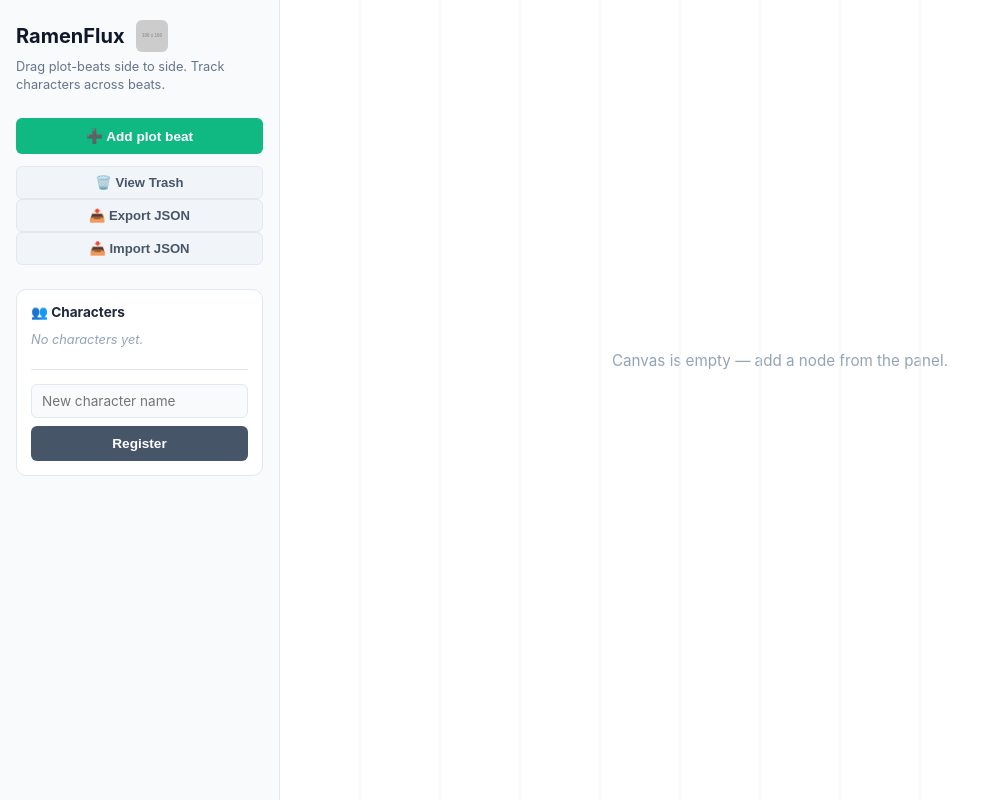
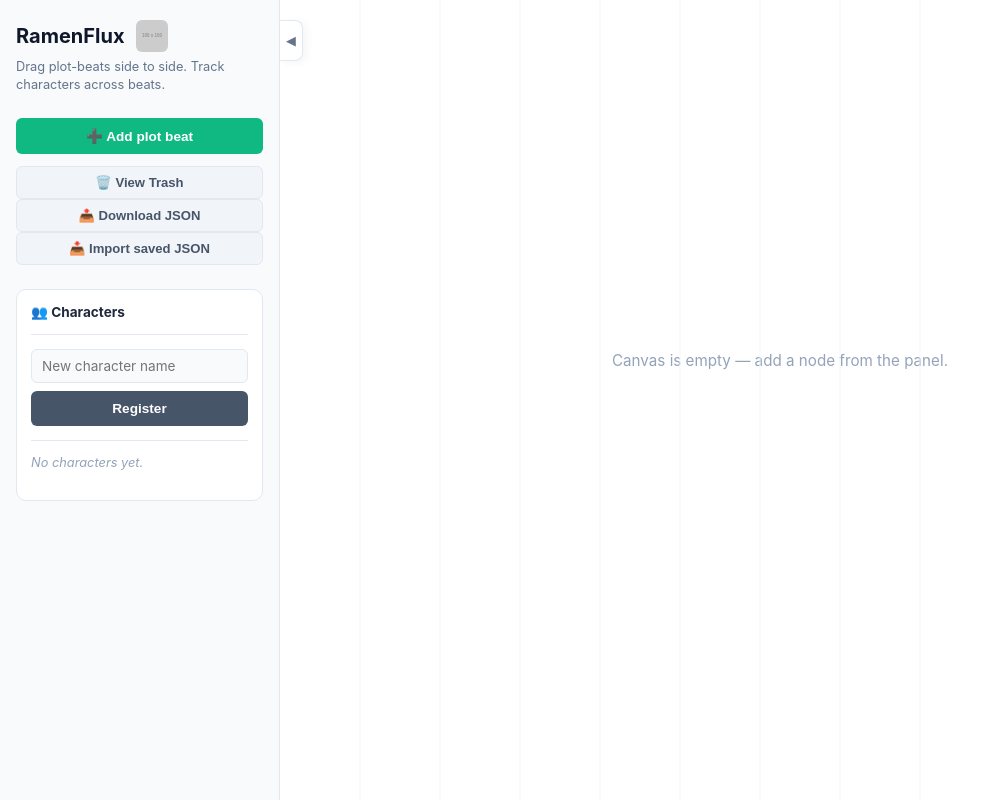
Before and after one commit to JohnnyWeymouth/RamenFlux, a Vue app: page / in a window 1280 px wide. Shown: the whole page, without its empty margins (0-990 px from the left). Built offline with nearby package versions, Linux system fonts and the light colour scheme.

Commit message:
css to expand and minimize sidebar. Re-order character section of sidebar, add extra padding to bottom of sidebar

```diff
--- a/src/App.vue
+++ b/src/App.vue
@@ -14,6 +14,7 @@ const activeId    = ref<string | null>(null)
 const newCharName = ref('')
 const charToAdd   = ref('')
 const modalNewCharName = ref('')
+const isSidebarOpen = ref(true)
 
 // Modal states
 const isModalOpen = ref(false)
@@ -286,21 +287,42 @@ function onImport(e: Event) {
 <template>
   <div class="layout">
 
-    <aside class="panel">
+    <button
+      class="sidebar-toggle"
+      :class="{ 'is-collapsed': !isSidebarOpen }"
+      @click="isSidebarOpen = !isSidebarOpen"
+      title="Toggle sidebar"
+    >
+      {{ isSidebarOpen ? '◀' : '▶' }}
+    </button>
+
+    <aside class="panel" :class="{ 'is-collapsed': !isSidebarOpen }">
       <div class="brand-header">
         <h1>RamenFlux</h1>
         <img src="https://placehold.co/100x100/1e293b/ffffff?text=RF" alt="Logo" class="brand-logo" />
       </div>
+
       <p class="brand-subtitle">Drag plot-beats side to side. Track characters across beats.</p>
 
       <button class="btn-action btn-green" @click="addBeat">➕ Add plot beat</button>
+
       <button class="btn-io" @click="isTrashModalOpen = true">🗑️ View Trash</button>
-      <button class="btn-io" @click="exportData">📤 Export JSON</button>
-      <button class="btn-io" @click="importClick">📥 Import JSON</button>
-      <input ref="fileInput" type="file" accept="application/json,.json,text/plain" style="display:none" @change="onImport" />
+
+      <button class="btn-io" @click="exportData">📤 Download JSON</button>
+
+      <button class="btn-io" @click="importClick">📥 Import saved JSON</button>
+      <input ref="fileInput" type="file" style="display:none" @change="onImport" />
 
       <section class="card char-section">
         <h4>👥 Characters</h4>
+
+        <div class="divider" />
+
+        <input type="text" v-model="newCharName" placeholder="New character name" @keyup.enter="addGlobalChar" />
+        <button class="btn-action btn-slate" @click="addGlobalChar">Register</button>
+
+        <div class="divider" />
+
         <div class="char-list">
           <div v-for="c in characters" :key="c.name" class="char-entry">
             <input
@@ -313,10 +335,6 @@ function onImport(e: Event) {
           </div>
           <p v-if="!characters.length" class="muted" style="margin-bottom:8px">No characters yet.</p>
         </div>
-
-        <div class="divider" />
-        <input type="text" v-model="newCharName" placeholder="New character name" @keyup.enter="addGlobalChar" />
-        <button class="btn-action btn-slate" @click="addGlobalChar">Register</button>
       </section>
 
     </aside>
--- a/src/style.css
+++ b/src/style.css
@@ -20,6 +20,7 @@ body {
   flex: 1;
   overflow: hidden;
   height: 100vh;
+  position: relative;
 }
 
 /* Board */
@@ -101,11 +102,48 @@ body {
   background: #f8fafc;
   border-right: 1px solid #e2e8f0;
   overflow-y: auto;
-  padding: 20px 16px;
+  padding: 20px 16px 80px 16px;
   display: flex;
   flex-direction: column;
   flex-shrink: 0;
   z-index: 10;
+  transition: margin-left 0.3s ease-in-out;
+}
+
+.panel.is-collapsed {
+  margin-left: -280px; /* Pulls the panel exactly its width to the left */
+}
+
+.sidebar-toggle {
+  position: absolute;
+  top: 20px;
+  left: 280px; /* Matches panel width */
+  z-index: 50;
+  background: #fff;
+  border: 1px solid #e2e8f0;
+  border-left: none; /* Blends it seamlessly with the open panel */
+  padding: 12px 6px;
+  border-radius: 0 8px 8px 0;
+  cursor: pointer;
+  color: #64748b;
+  box-shadow: 4px 2px 8px rgba(0,0,0,0.04);
+  transition: left 0.3s ease-in-out, background 0.2s, color 0.2s;
+  display: flex;
+  align-items: center;
+  justify-content: center;
+  font-size: 0.8rem;
+}
+
+.sidebar-toggle:hover {
+  background: #f8fafc;
+  color: #2563eb;
+}
+
+/* Shift the tab and add a border when the panel is closed */
+.sidebar-toggle.is-collapsed {
+  left: 0;
+  border-left: 1px solid #e2e8f0;
+  box-shadow: 2px 2px 8px rgba(0,0,0,0.1);
 }
 
 .brand-header {
@@ -133,13 +171,6 @@ body {
   line-height: 1.4;
   color: #64748b;
   margin-bottom: 24px;
-}
-
-.panel-bottom {
-  display: flex;
-  flex-direction: column;
-  gap: 8px;
-  padding-top: 20px;
 }
 
 .card {
```
